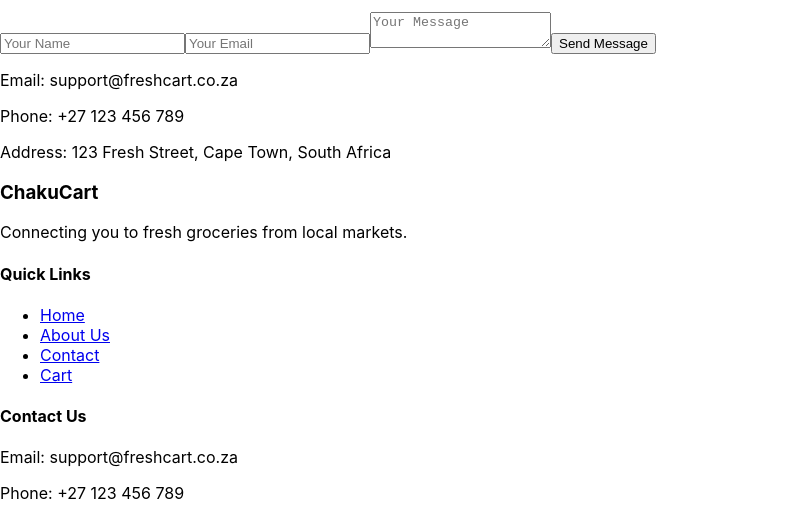
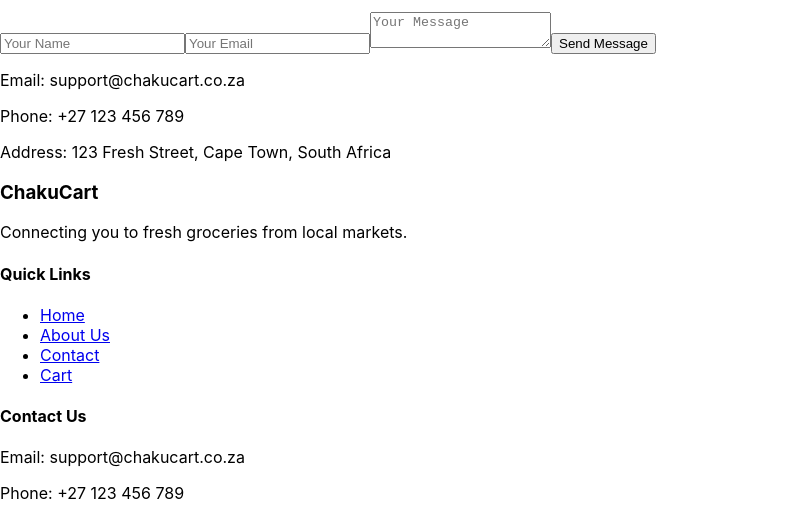
Before and after one commit to JulesNsenda/chakucart, a React (Create React App) app: page /contact in a window 1280 px wide. Shown: the part 759-1276 px from the top of the page, without its empty margins (0-807 px from the left). Built offline with nearby package versions, Linux system fonts and the light colour scheme.

Commit message:
Chakucart renaming

```diff
--- a/src/components/Footer.js
+++ b/src/components/Footer.js
@@ -37,7 +37,7 @@ const Footer = () => {
                 {/* Contact */}
                 <div>
                     <h4 className="text-lg font-semibold mb-4">Contact Us</h4>
-                    <p className="text-gray-400">Email: support@freshcart.co.za</p>
+                    <p className="text-gray-400">Email: support@chakucart.co.za</p>
                     <p className="text-gray-400">Phone: +27 123 456 789</p>
                     <p className="text-gray-400">Address: 123 Fresh Street, Cape Town, South Africa</p>
                 </div>
--- a/src/pages/Contact.js
+++ b/src/pages/Contact.js
@@ -39,7 +39,7 @@ const Contact = () => {
                         </button>
                     </form>
                     <div className="mt-4 sm:mt-6 text-gray-700 text-sm sm:text-base text-center sm:text-left">
-                        <p>Email: support@freshcart.co.za</p>
+                        <p>Email: support@chakucart.co.za</p>
                         <p>Phone: +27 123 456 789</p>
                         <p>Address: 123 Fresh Street, Cape Town, South Africa</p>
                     </div>
```
